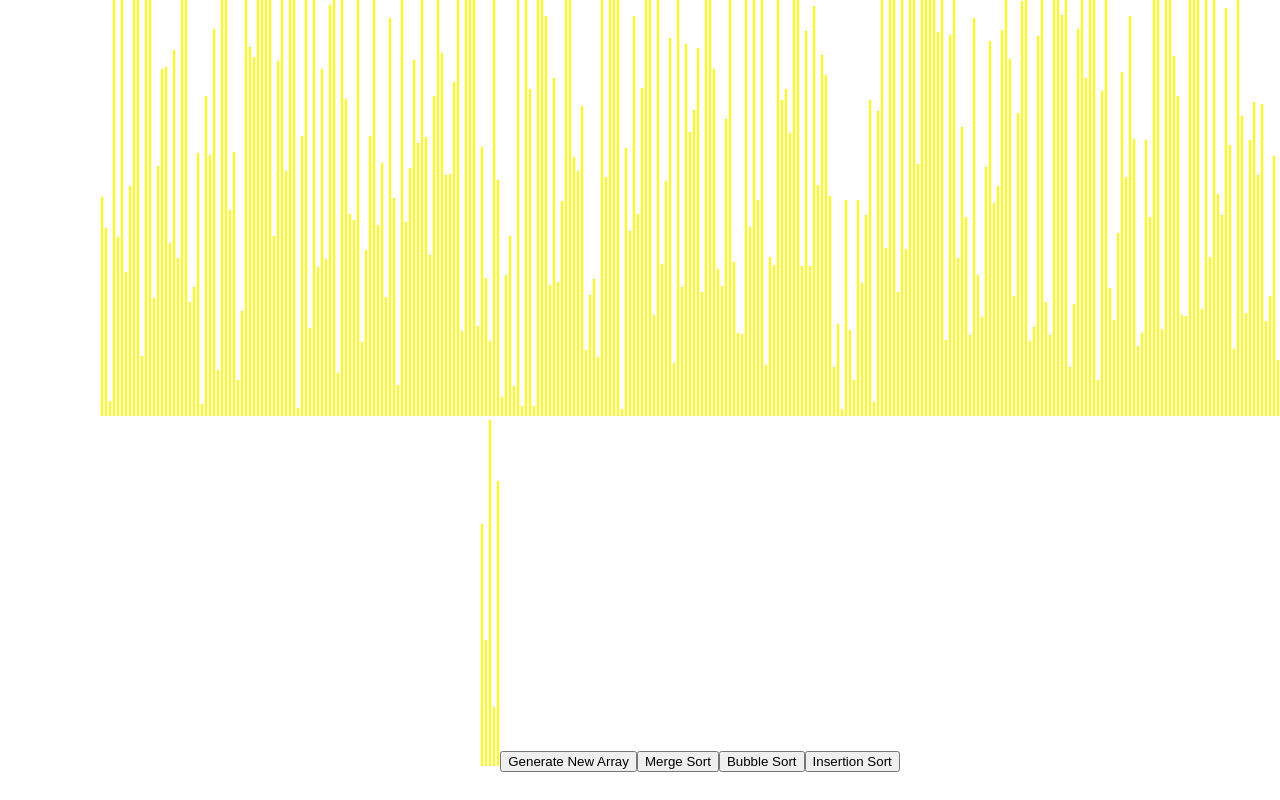
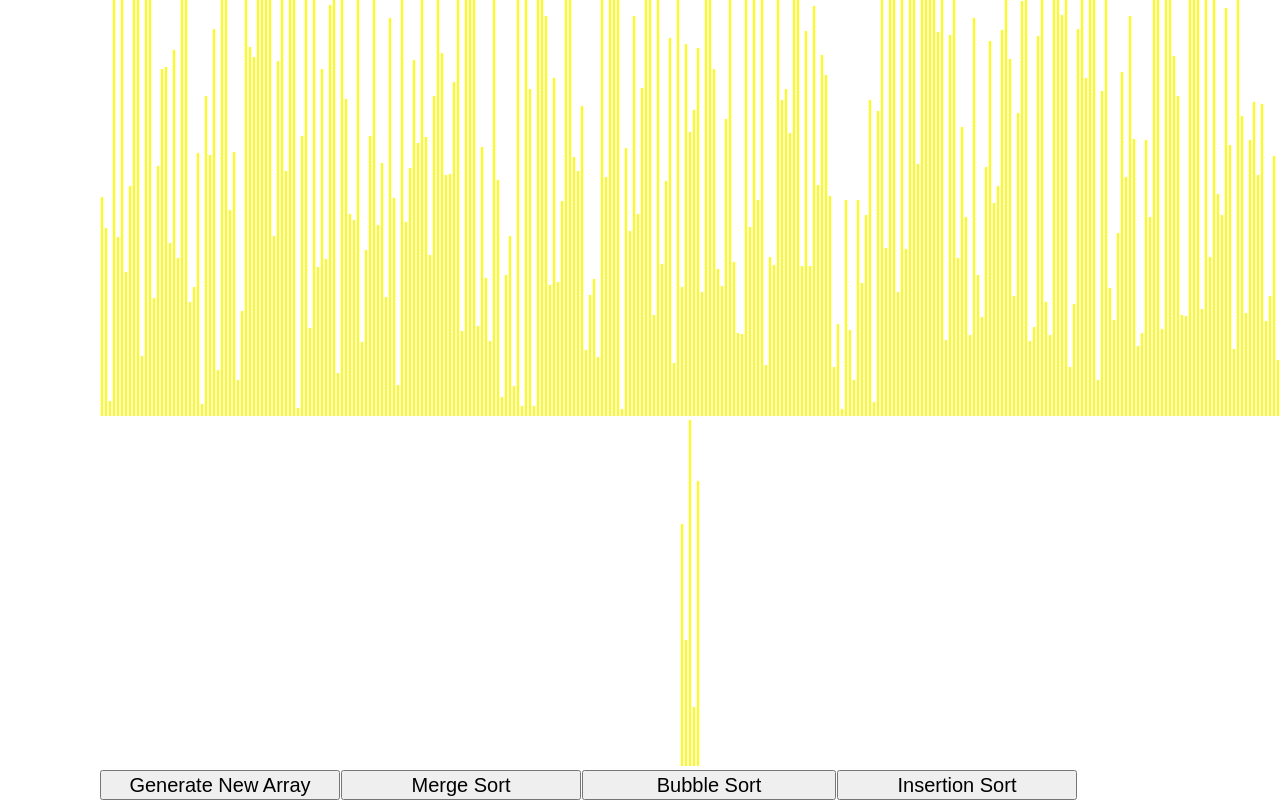
Before and after one commit to jonshushushu/Sorting-Algorithm-Bars-Visualizer, a React (Create React App) app: page / in a window 1280 px wide. Shown: the part 159-959 px from the top of the page. Before the commit the page ends 931 px from the top, so only its background shows below. Built offline with nearby package versions, Linux system fonts and the light colour scheme.

Commit message:
layout improvments

```diff
--- a/src/SortingVisualizer/SortingVisualizer.css
+++ b/src/SortingVisualizer/SortingVisualizer.css
@@ -8,3 +8,43 @@
     display: inline-block;
     margin: 0 1px;
 }
+.display {
+    display: grid;
+    grid-template-columns: 240px 240px 254px 240px;
+    grid-template-rows: 30px 30px 30px 30px;
+    grid-gap: 1px;
+    height: 18px;
+}
+.button1{
+    transition-duration: 0.4s;
+    font-size: 20px;
+}
+.button1:hover {
+    background-color: #4CAF50; /* Green */
+    color: white;
+}
+.button2 {
+    transition-duration: 0.4s;
+    font-size: 20px;
+}
+.button2:hover {
+    background-color: #4CAF50; /* Green */
+    color: white;
+}
+.button3 {
+    transition-duration: 0.4s;
+    font-size: 20px;
+
+}
+.button3:hover {
+    background-color: #4CAF50; /* Green */
+    color: white;
+}
+.button4 {
+    transition-duration: 0.4s;
+    font-size: 20px;
+}
+.button4:hover {
+    background-color: #4CAF50; /* Green */
+    color: white;
+}
--- a/src/SortingVisualizer/SortingVisualizer.jsx
+++ b/src/SortingVisualizer/SortingVisualizer.jsx
@@ -164,12 +164,15 @@ export default class SortingVisualizer extends React.Component {
                         height: `${value}px`
                     }}></div>
                 ))}
+                <div className='display'>
+                <button className='button1' disabled={this.state.isAnimating} onClick={() => this.resetArray()}>Generate New Array</button>
+                <button className='button2' disabled={this.state.isAnimating} onClick={() => this.mergeSort()}>Merge Sort</button>
+                <button className='button3' disabled={this.state.isAnimating} onClick={() => this.bubbleSort()}>Bubble Sort</button>
+                <button className='button4' disabled={this.state.isAnimating} onClick={() => this.insertionSort()}>Insertion Sort</button>
+                </div>
 
 
-                <button disabled={this.state.isAnimating} onClick={() => this.resetArray()}>Generate New Array</button>
-                <button disabled={this.state.isAnimating} onClick={() => this.mergeSort()}>Merge Sort</button>
-                <button disabled={this.state.isAnimating} onClick={() => this.bubbleSort()}>Bubble Sort</button>
-                <button disabled={this.state.isAnimating} onClick={() => this.insertionSort()}>Insertion Sort</button>
+
 
             </div>
 
```
